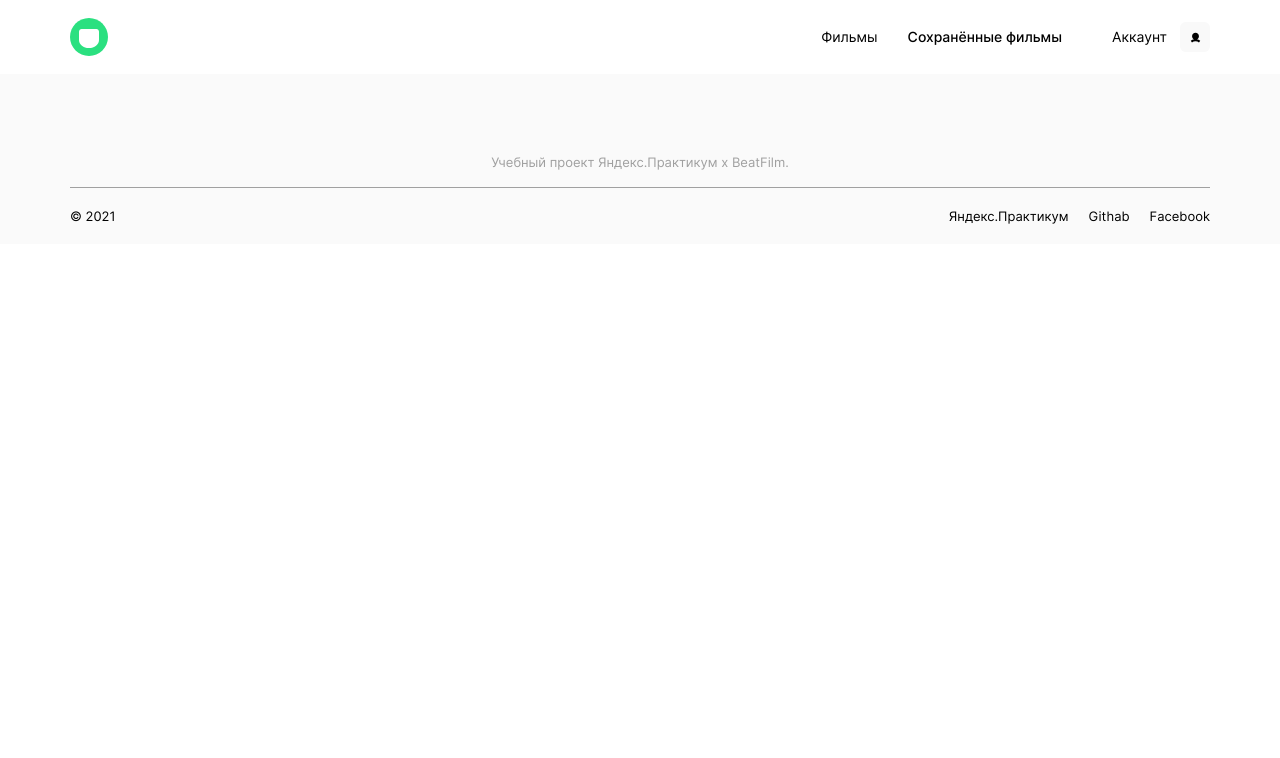
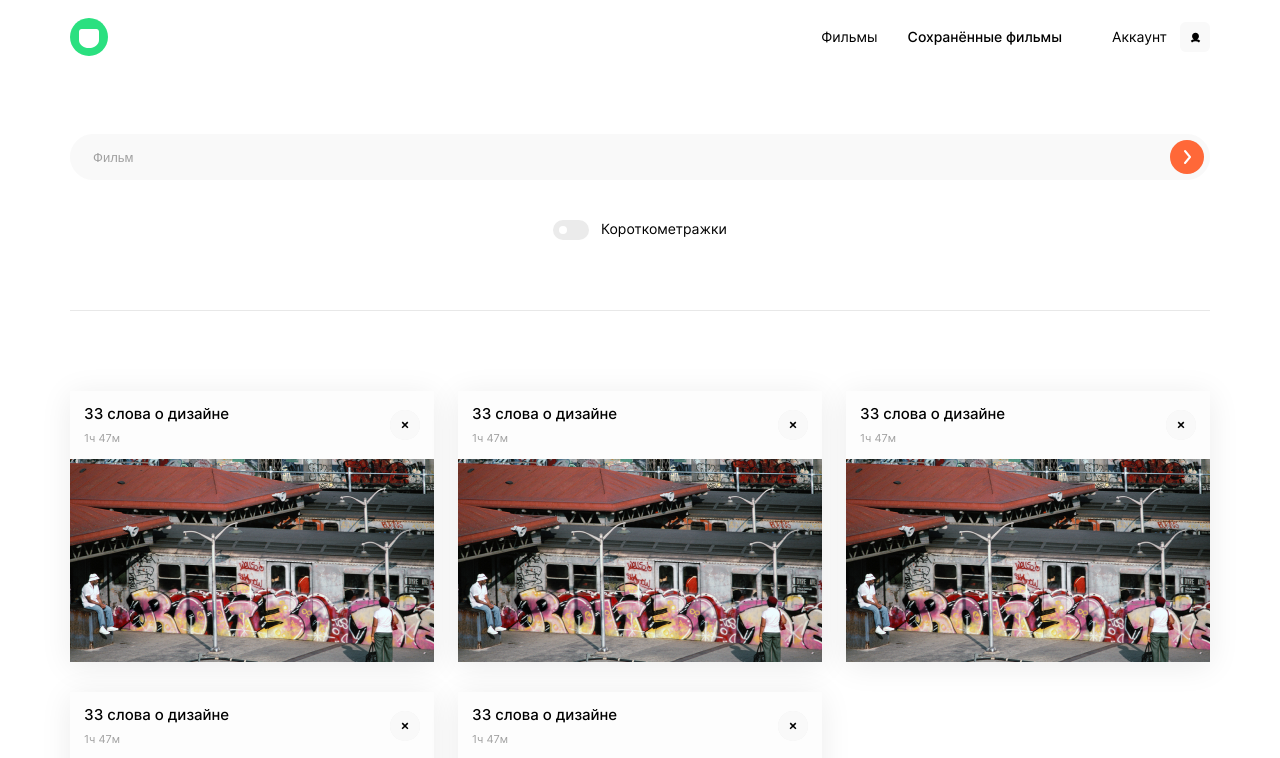
Before and after one commit to Murat29/movies-explorer-frontend, a React (Create React App) app: page /saved-movies in a window 1280 px wide. Shown: the top 758 px of the page. Built offline with nearby package versions, Linux system fonts and the light colour scheme.

Commit message:
add SavedMovies

```diff
--- a/src/components/App/App.css
+++ b/src/components/App/App.css
@@ -1,3 +1,4 @@
 .body {
-  margin: 0;
+  margin: 0 auto;
+  max-width: 1280px;
 }
--- a/src/components/App/App.js
+++ b/src/components/App/App.js
@@ -4,6 +4,7 @@ import './App.css';
 import Header from '../Header/Header';
 import Main from '../Main/Main';
 import Movies from '../Movies/Movies';
+import SavedMovies from '../SavedMovies/SavedMovies';
 import Footer from '../Footer/Footer';
 function App() {
   return (
@@ -11,6 +12,7 @@ function App() {
       <Route path="/" component={Header}></Route>
       <Route exact path="/" component={Main}></Route>
       <Route exact path="/movies" component={Movies}></Route>
+      <Route exact path="/saved-movies" component={SavedMovies}></Route>
       <Route path="/" component={Footer}></Route>
     </>
   );
--- a/src/components/MoviesCard/MoviesCard.css
+++ b/src/components/MoviesCard/MoviesCard.css
@@ -40,7 +40,26 @@
   margin: 0;
 }
 
-.movies-card__save-img {
+.movies-card__button {
+  border-radius: 36px;
+  -webkit-appearance: none;
+  -moz-appearance: none;
+  appearance: none;
+  font-style: normal;
+  padding: 0;
+  margin: 0;
+  border: none;
+  box-shadow: none;
+  cursor: pointer;
+  outline: none;
+  font-size: 0;
+}
+
+.movies-card__button:hover {
+  opacity: 0.7;
+}
+
+.movies-card__button-img {
   width: 30px;
   height: 30px;
 }
--- a/src/components/MoviesCard/MoviesCard.js
+++ b/src/components/MoviesCard/MoviesCard.js
@@ -2,9 +2,10 @@ import React from 'react';
 import PropTypes from 'prop-types';
 import imgSaveActive from '../../images/save-active.svg';
 import imgSaveDisable from '../../images/save-disable.svg';
+import imgDeleteCard from '../../images/img-delete-card.svg';
 
 import './MoviesCard.css';
-function MoviesCard({ data }) {
+function MoviesCard({ data, saveMovies }) {
   const [saveActive, setSaveActive] = React.useState(false);
 
   function toggleSaveActive() {
@@ -17,11 +18,18 @@ function MoviesCard({ data }) {
           <p className="movies-card__title">{data.title}</p>
           <p className="movies-card__time">{data.time}</p>
         </div>
-        <img
-          className="movies-card__save-img"
-          onClick={toggleSaveActive}
-          src={saveActive ? imgSaveActive : imgSaveDisable}
-        />
+        <button className="movies-card__button">
+          {saveMovies ? (
+            <img className="movies-card__button-img" src={imgDeleteCard} />
+          ) : (
+            <img
+              className="movies-card__button-img"
+              onClick={toggleSaveActive}
+              src={saveActive ? imgSaveActive : imgSaveDisable}
+              alt={saveMovies ? 'Сохранить фильм' : 'Удалить фильм'}
+            />
+          )}
+        </button>
       </div>
 
       <img
@@ -35,6 +43,7 @@ function MoviesCard({ data }) {
 
 MoviesCard.propTypes = {
   data: PropTypes.object,
+  saveMovies: PropTypes.bool,
 };
 
 export default MoviesCard;
--- a/src/components/MoviesCardList/MoviesCardLIst.js
+++ b/src/components/MoviesCardList/MoviesCardLIst.js
@@ -1,8 +1,9 @@
 import React from 'react';
+import PropTypes from 'prop-types';
 import './MoviesCardList.css';
 import examplePoster from '../../images/examplePoster.png';
 import MoviesCard from '../MoviesCard/MoviesCard';
-function MoviesCardList() {
+function MoviesCardList({ saveMovies }) {
   const cardsData = [
     { title: '33 слова о дизайне', time: '1ч 47м', image: examplePoster },
     { title: '33 слова о дизайне', time: '1ч 47м', image: examplePoster },
@@ -14,11 +15,15 @@ function MoviesCardList() {
     <section className="movies-card-list">
       <ul className="movies-card-list__container">
         {cardsData.map((data, i) => (
-          <MoviesCard key={i} data={data} />
+          <MoviesCard key={i} data={data} saveMovies={saveMovies} />
         ))}
       </ul>
     </section>
   );
 }
 
+MoviesCardList.propTypes = {
+  saveMovies: PropTypes.bool,
+};
+
 export default MoviesCardList;
--- /dev/null
+++ b/src/components/SavedMovies/SavedMovies.css
@@ -0,0 +1,20 @@
+.saved-movies {
+  font-family: 'Inter', Arial, sans-serif;
+  font-style: normal;
+  padding: 60px 70px 80px;
+  display: flex;
+  flex-direction: column;
+  gap: 10px;
+}
+
+@media screen and (max-width: 768px) {
+  .saved-movies {
+    padding: 80px 30px;
+  }
+}
+
+@media screen and (max-width: 425px) {
+  .saved-movies {
+    padding: 80px 14px;
+  }
+}
--- /dev/null
+++ b/src/components/SavedMovies/SavedMovies.js
@@ -0,0 +1,14 @@
+import React from 'react';
+import './SavedMovies.css';
+import MoviesCardLIst from '../MoviesCardList/MoviesCardLIst';
+import SearchForm from '../SearchForm/SearchForm';
+function SavedMovies() {
+  return (
+    <main className="saved-movies">
+      <SearchForm />
+      <MoviesCardLIst saveMovies={true} />
+    </main>
+  );
+}
+
+export default SavedMovies;
```
Also changed, not shown: src/images/img-delete-card.svg (added).
